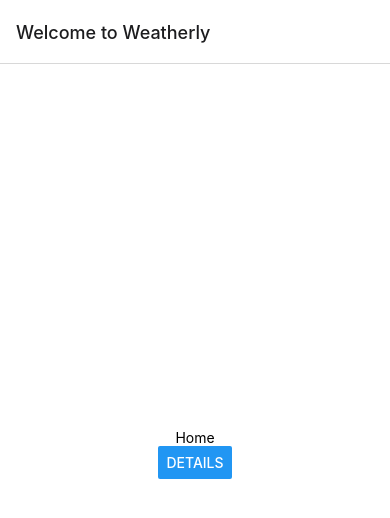
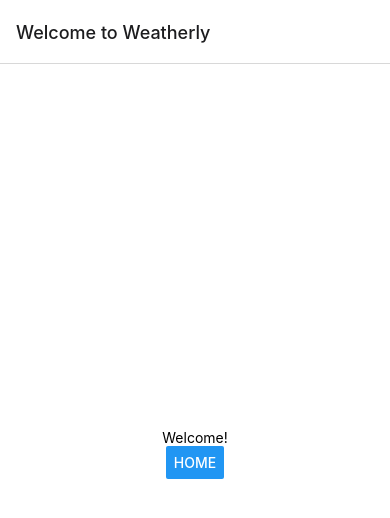
Before and after one commit to JohnnyBoiTime/Weatherly, a React Native app: screen / in a window 390 px wide. Shown: the top 518 px of the page. Built offline with nearby package versions, Linux system fonts and the light colour scheme.

Commit message:
navigation

```diff
--- a/App.js
+++ b/App.js
@@ -1,44 +1,78 @@
-import * as React from 'react'
+import 'react-native-gesture-handler';
+import * as React from 'react';
 import { StatusBar } from 'expo-status-bar';
-import { Button, StyleSheet, Text, View } from 'react-native';
-import { NavigationContainer } from '@react-navigation/native';
-import { createNativeStackNavigator } from '@react-navigation/native-stack';
+import {ScrollView, Animated, Button, StyleSheet, Text, View } from 'react-native';
+import { NavigationContainer, useNavigationBuilder, TabRouter} from '@react-navigation/native';
+import { createStackNavigator } from '@react-navigation/stack';
+import { createBottomTabNavigator } from '@react-navigation/bottom-tabs';
 
 
 
 // Main app
 export default function App() {
   return (
-    <NavigationContainer>
-      <Stack.Navigator>
-        <Stack.Screen name="Welcome to Weatherly" component={HomeScreen} />
-        <Stack.Screen name="Details" component={DetailsScreen} />
-      </Stack.Navigator>
-    </NavigationContainer>
+      <NavigationContainer>
+        <Stack.Navigator screenOptions={{gestureDirection: 'horizontal', gestureResponseDistance: 1284}}>
+          <Stack.Screen name="Welcome to Weatherly" component={WelcomeScreen} />
+          <Stack.Screen name="Home" component={HomeScreen} />
+        </Stack.Navigator>
+      </NavigationContainer>
   );
 }
 
-const Stack = createNativeStackNavigator();
+const Stack = createStackNavigator();
 
-// Home
-function HomeScreen({navigation}) {
+
+const TabBottom = createBottomTabNavigator();
+
+function WelcomeScreen({navigation}) {
   return (
     <View style={styles.container}>
-          <Text>Home</Text>
+          <Text>Welcome!</Text>
           <Button
-          title="Details"
-          onPress={()=> navigation.navigate('Details')}
+          title="Home"
+          onPress={()=> navigation.navigate("Home")}
           />
     </View>
   );
 }
 
-// details
-function DetailsScreen() {
+// Home
+function DetailsScreen({navigation}) {
   return (
     <View style={styles.container}>
-          <Text>details</Text>
+          <Text>Details</Text>
     </View>
+  );
+}
+
+// Credits
+function CreditScreen({navigation}) {
+  return (
+    <View style={styles.container}>
+          <Text>Made by Philip Rickey</Text>
+    </View>
+
+  );
+}
+
+// In progress
+function InProgressScreen({navigation}) {
+  return (
+    <View style={styles.container}>
+          <Text>In Progress</Text>
+    </View>
+  );
+}
+
+// details
+function HomeScreen() {
+  return (
+    <TabBottom.Navigator screenOptions={{headerShown: false, gestureDirection: 'horizontal', gestureResponseDistance: 1284}}>
+      <TabBottom.Screen name="Details" component={DetailsScreen}/>
+      <TabBottom.Screen name="In Progress" component={InProgressScreen} />
+      <TabBottom.Screen name="Credits" component={CreditScreen} />
+    </TabBottom.Navigator>
   );
 }
 
--- a/package.json
+++ b/package.json
@@ -9,11 +9,14 @@
     "web": "expo start --web"
   },
   "dependencies": {
-    "@react-navigation/native-stack": "^6.9.13",
+    "@react-native-masked-view/masked-view": "0.2.8",
+    "@react-navigation/bottom-tabs": "^6.5.8",
+    "@react-navigation/stack": "^6.3.17",
     "expo": "~48.0.18",
     "expo-status-bar": "~1.4.4",
     "react": "18.2.0",
     "react-native": "0.71.8",
+    "react-native-gesture-handler": "~2.9.0",
     "react-native-safe-area-context": "^4.5.0",
     "react-native-screens": "~3.20.0"
   },
```
Also changed, not shown: 1 other file (tests, documents, lock files or other folders).
